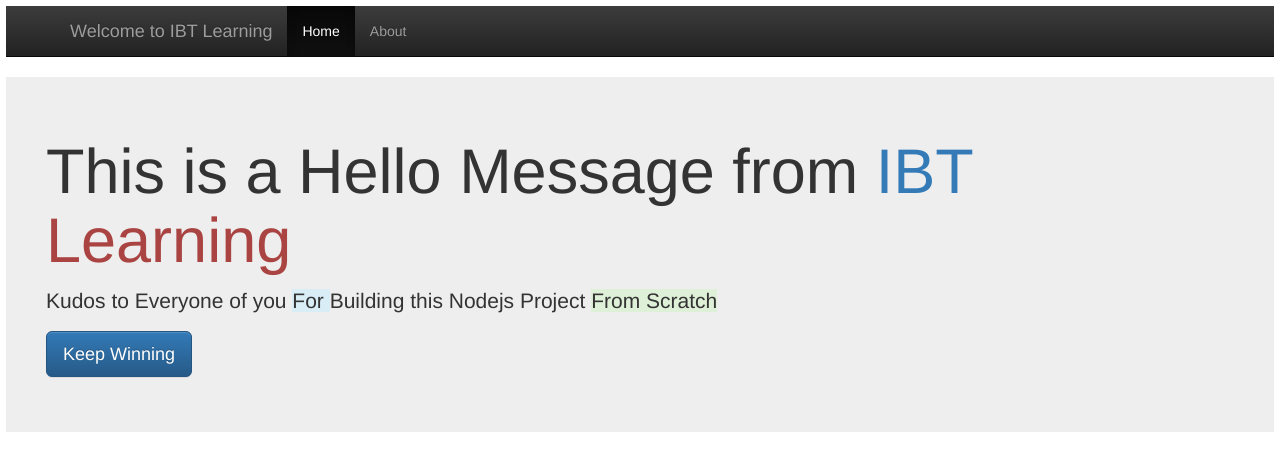
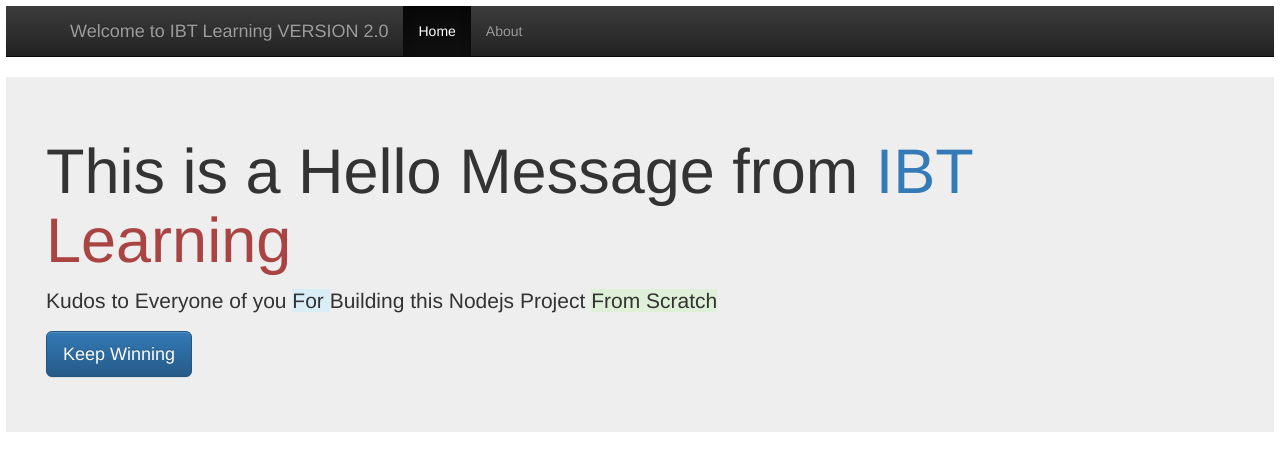
Before and after one commit to winfred008/argo-rollout-nodejs, a website: page index.html in a window 1280 px wide. Drawn offline with nearby package versions, Linux system fonts and the light colour scheme.

Commit message:
Update index.html

```diff
--- a/index.html
+++ b/index.html
@@ -10,7 +10,7 @@
     <div style="margin:6px;">
       <nav class="navbar navbar-inverse navbar-static-top">
     <div class="container">
-      <a class="navbar-brand" href="/"> Welcome to IBT Learning </a>
+      <a class="navbar-brand" href="/"> Welcome to IBT Learning VERSION 2.0 </a>
       <ul class="nav navbar-nav">
         <li class="active">
           <a href="/"> Home </a>
```
